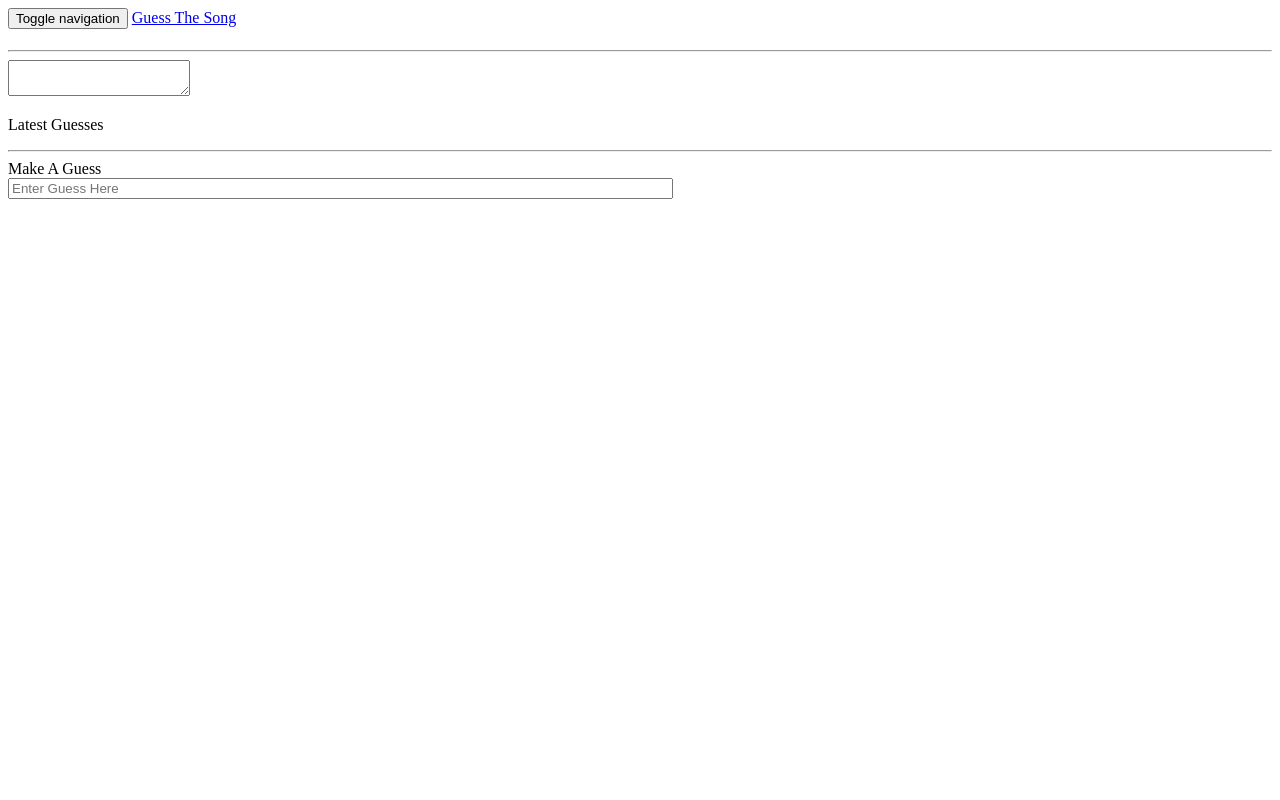
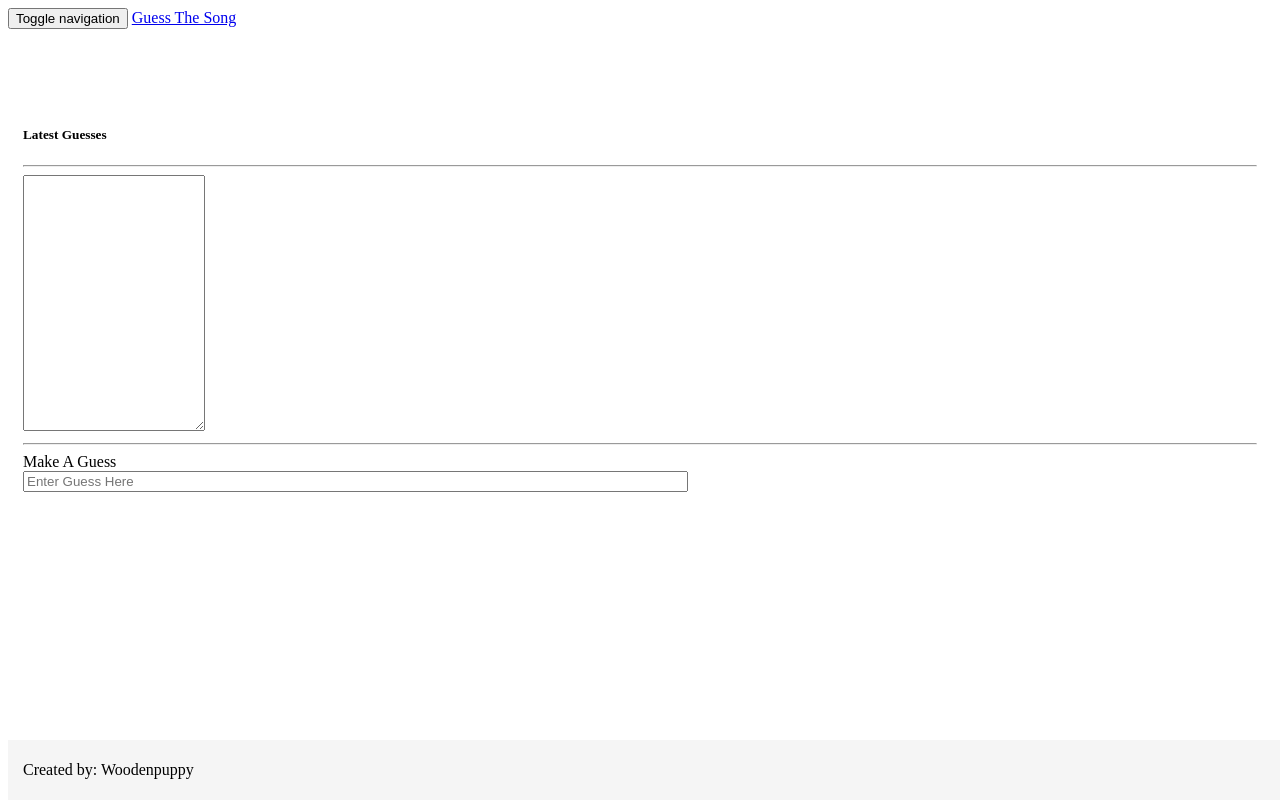
Before and after one commit to giganticbonsai/game-draft, a Flask app: template app/templates/room/room.html in a window 1280 px wide. Run offline with Flask 2, Linux system fonts and the light colour scheme; the template is opened without the code that fills it, so the values that code supplies are empty; parts of the project's set-up code (start-up, migrations or seed data) failed here and were passed over; some libraries are stand-ins or nearby versions.

Commit message:
Added footer styling

```diff
--- /dev/null
+++ b/app/static/css/footer.css
@@ -0,0 +1,30 @@
+/* Sticky footer styles
+-------------------------------------------------- */
+html {
+  position: relative;
+  min-height: 100%;
+}
+body {
+  margin-bottom: 60px; /* Margin bottom by footer height */
+}
+.footer {
+  position: absolute;
+  bottom: 0;
+  width: 100%;
+  height: 60px; /* Set the fixed height of the footer here */
+  line-height: 60px; /* Vertically center the text there */
+  background-color: #f5f5f5;
+}
+
+body > .container {
+  padding: 60px 15px 0;
+}
+
+.footer > .container {
+  padding-right: 15px;
+  padding-left: 15px;
+}
+
+code {
+  font-size: 80%;
+}
--- a/app/static/js/room.js
+++ b/app/static/js/room.js
@@ -28,8 +28,8 @@ $(document).ready(function(){
             img = '<img src="'+ clues[key]['image'] +
             '" class="bd-placeholder-img card-img-top" width="140" height="140" alt="Clue" class="img-circle">'
             clue_values = clue_values +
-            '<div class="col-sm-4 col-md-offset-1"><div class="card mb-4 shadow-sm">' + img + '<div class="card-body"><h5 class="card-title text-center">'+
-             clues[key]['value'] +'</h5></div></div></div>';
+            '<div class="col-sm-3 col-md-offset-1"><div class="card mb-4 shadow-sm"><div class="card-body"><h5 class="card-title text-center">'+
+             clues[key]['value'] +'</h5></div>' + img + '</div></div>';
             }
         }
         $('#clues').html(clue_values);
--- a/app/templates/base.html
+++ b/app/templates/base.html
@@ -28,6 +28,15 @@
 {% endblock %}
 
 {% block content %}
+    {% block footer %}
+    <footer class="footer">
+        <div class="container text-center">
+            <span class="text-muted">Created by: Woodenpuppy</span>
+        </div>
+    </footer>
+    <link rel="stylesheet" href="{{ url_for('static', filename='css/footer.css') }}"/>
+    {% endblock %}
+
     <div class="container text-center">
         {% with messages = get_flashed_messages() %}
         {% if messages %}
--- a/app/templates/room/room.html
+++ b/app/templates/room/room.html
@@ -7,29 +7,37 @@
             <p id="time" class="lead text-muted"></p>
         </div>
         <div class="container">
-            <div id="clues" class="row"></div>
-        </div>
-        <hr>
-        <div class="container">
             <div class="row">
-                <div class="col-sm-6">
-                  <textarea id="chat" class="form-control" readonly></textarea>
-                </div>
-                <div class="col-sm-6">
-                    <p>Latest Guesses</p>
-                    <ul id="latest_guesses" class="list-group list-group-flush"></ul>
+                <div id="clues"></div>
+                <div class="col-sm-3 col-md-offset-1">
+                    <div class="card mb-4 shadow-sm">
+                        <div class="card-body">
+                        <h5 class="card-title">Latest Guesses</h5>
+                        </div>
+                        <ul id="latest_guesses" class="list-group list-group-flush"></ul>
+                    </div>
                 </div>
             </div>
         </div>
         <hr>
         <div class="container">
-            <div class="input-group col-sm-12">
+            <div class="row">
+                <div class="col-sm-8 col-md-offset-2">
+                  <textarea id="chat" class="form-control" readonly style="height: 250px;"></textarea>
+                </div>
+            </div>
+        </div>
+        <hr>
+        <div class="container">
+            <div class="input-group col-sm-6 col-md-offset-3">
               <div class="input-group-prepend">
                 <span class="input-group-text">Make A Guess</span>
               </div>
               <input id="text" size="80" placeholder="Enter Guess Here" type="text" class="form-control">
             </div>
         </div>
+        <br>
+        <br>
 {% endblock %}
 
 
```
